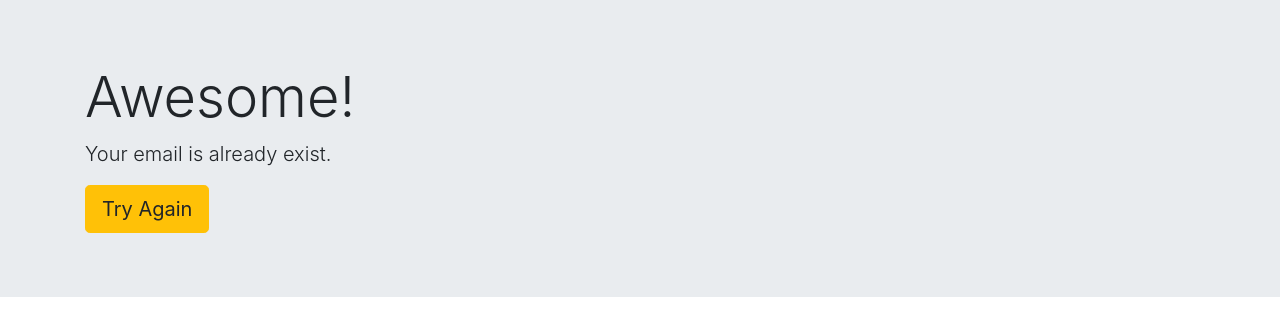
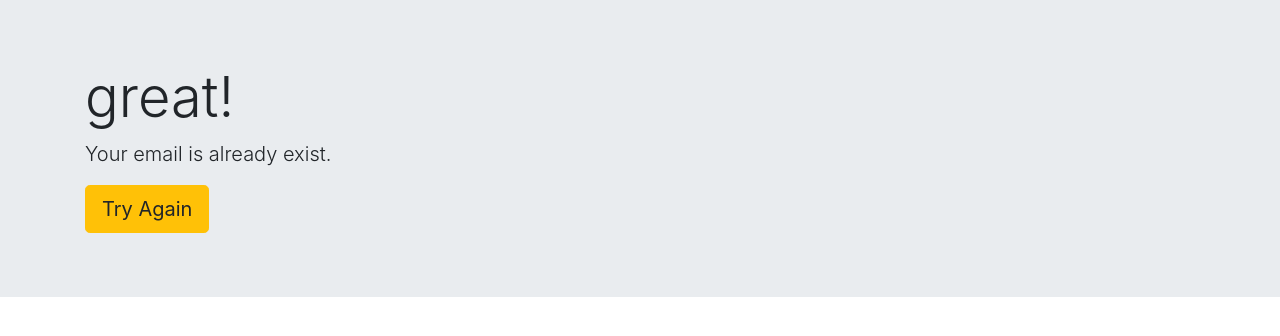
Before and after one commit to avi-shatz/Newsletter-Signup, a website: page public/exists.html in a window 1280 px wide. Drawn offline with nearby package versions, Linux system fonts and the light colour scheme.

Commit message:
add env sample and changed exist h1

```diff
--- a/public/exists.html
+++ b/public/exists.html
@@ -20,7 +20,7 @@
 <body>
   <div class="jumbotron jumbotron-fluid">
     <div class="container">
-      <h1 class="display-4">Awesome!</h1>
+      <h1 class="display-4">great!</h1>
       <p class="lead">Your email is already exist.</p>
       <form action="/failure" method="post">
         <button class="btn btn-lg btn-warning" type="submit" name="button">Try Again</button>
```
Also changed, not shown: 1 other file.
